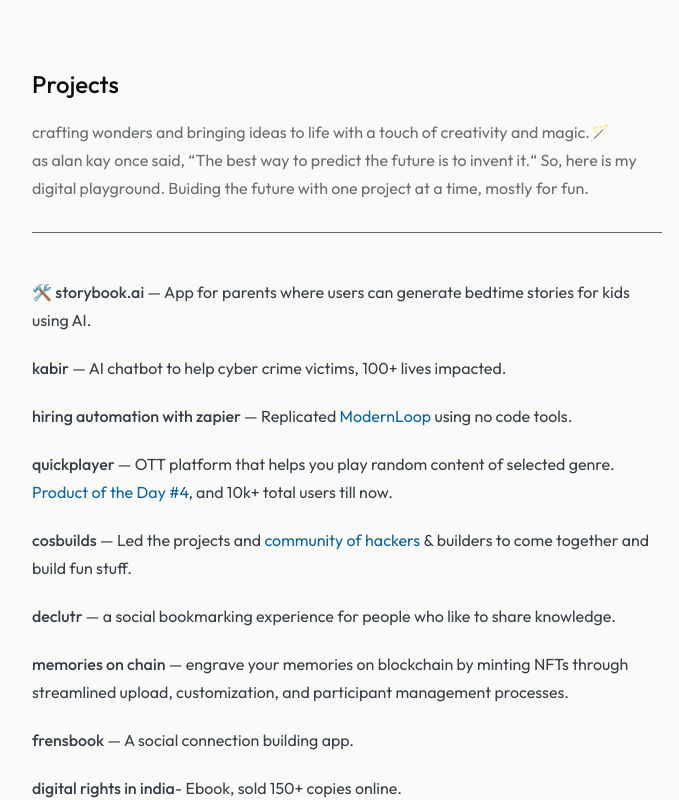
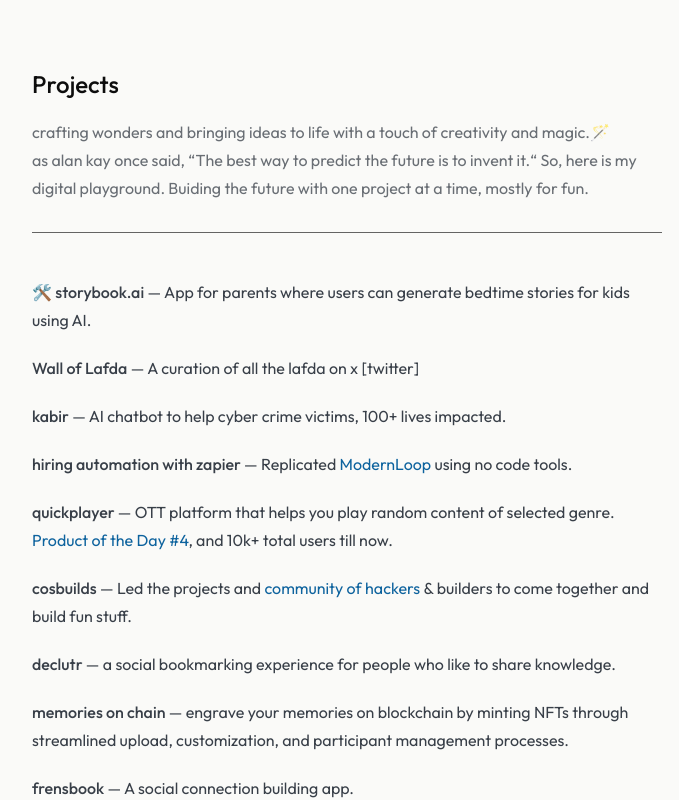
Before and after one commit to priyanshuratnakar/ratnakar.xyz, a Next.js app: page /projects in a window 1280 px wide. Shown: the top 800 px of the page, without its empty margins (293-972 px from the left). Built offline with nearby package versions, Linux system fonts and the light colour scheme.

Commit message:
updates
life updates

```diff
--- a/pages/projects.tsx
+++ b/pages/projects.tsx
@@ -69,6 +69,19 @@
                   storybook.ai
                 </a>{" "}
                 — App for parents where users can generate bedtime stories for kids using AI.{" "}
+              </Text>
+
+              <Text>
+                <a
+                  className={"project"}
+                  href={"https://kabir.cybersurakshit.org"}
+                  target={"_blank"}
+                  rel={"noreferrer"}
+                  style={{ fontWeight: "500" }}
+                >
+                  Wall of Lafda
+                </a>{" "}
+                — A curation of all the lafda on x [twitter]
               </Text>
 
               <Text>
```
Also changed, not shown: pages/bucketlist.tsx (+4 -4 lines).
